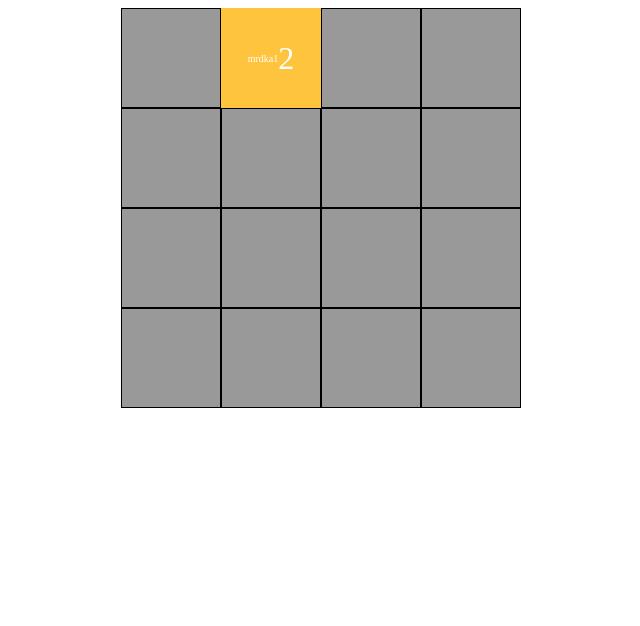
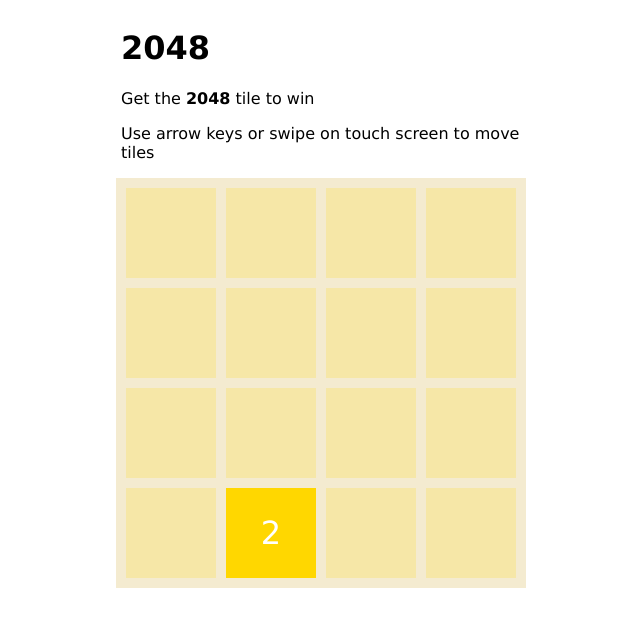
Before and after one commit to jachymjachym/2048-public, a Vue app: page / in a window 1280 px wide. Shown: the top 626 px of the page, without its empty margins (319-959 px from the left). Built offline with nearby package versions, Linux system fonts and the light colour scheme.

Commit message:
Desktop finishing

```diff
--- a/package.json
+++ b/package.json
@@ -1,6 +1,7 @@
 {
-  "name": "game",
-  "version": "0.0.0",
+  "name": "2048-game",
+  "author": "Jachym Koudela",
+  "version": "1.0.0",
   "scripts": {
     "dev": "vite",
     "build": "vue-tsc --noEmit && vite build",
--- a/src/App.vue
+++ b/src/App.vue
@@ -1,5 +1,6 @@
 <template>
   <div class="game-container">
+    <Header />
     <Board />
   </div>
 </template>
@@ -7,18 +8,22 @@
 <script lang="ts">
 import { defineComponent } from 'vue'
 import Board from './components/Board.vue'
+import Header from './components/Header.vue'
 
 export default defineComponent({
   name: 'App',
   components: {
     Board,
+    Header,
   }
 })
 </script>
 
 <style scoped>
 .game-container {
+  font-family: Verdana;
   display: flex;
-  justify-content: center;
+  align-items: center;
+  flex-direction: column;
 }
 </style>
--- a/src/components/Board.vue
+++ b/src/components/Board.vue
@@ -1,19 +1,6 @@
 <script lang="ts">
-import { defineComponent, ref, computed, onMounted, onUnmounted, ComputedRef } from 'vue'
-
-enum Color {
-  tile2 = '#FFC43D',
-  tile4 = '#EF476F',
-  tile8 = '#1B9AAA',
-  tile16 = '#06D6A0',
-  tile32 = 'blue',
-  tile64 = 'green',
-  tile128 = 'pink',
-  tile256 = 'red',
-  tile512 = 'violet',
-  tile1024 = 'brown',
-  tile2048 = 'gold',
-}
+import { defineComponent, ref, computed, onMounted, onUnmounted, ComputedRef } from 'vue';
+import SwipeDetect from './SwipeDetect.vue'
 
 enum Direction {
   RIGHT = 'right',
@@ -31,15 +18,26 @@ interface Tile {
 
 export default defineComponent({
   name: 'Board',
-  props: {
-
+  components: {
+    SwipeDetect,
   },
   setup: () => {
     const id = ref(1);
     const size = 4;
-    const tiles = ref<Tile[]>([
-      {x: 2, y: 1, value: 2, id: `mrdka${id.value}` },
-    ]);
+    const winningNumber = 2048;
+    const tiles = ref<Tile[]>([]);
+    const defeat = ref(false);
+    const gameWon = ref(false);
+
+    const initTile = () => {
+      tiles.value = [];
+      tiles.value.push({
+        x: Math.floor(Math.random() * size + 1),
+        y: Math.floor(Math.random() * size + 1),
+        value: 2,
+        id: `tile${id.value}`
+      });
+    };
 
     const findEmptyCells = () => {
       const cells = [];
@@ -53,16 +51,48 @@ export default defineComponent({
       return cells;
     };
 
+    const isPossibleMove = (): boolean => {
+      const isFullBoard = findEmptyCells().length === 0;
+      let isPossible = false;
+
+      tiles.value.forEach((item, index, tiles) => {
+        const currentTileX = item.x;
+        const currentTileY = item.y;
+        const currentTileValue = item.value;
+
+        isPossible = (
+          !isFullBoard ||
+          isFullBoard &&
+          (currentTileValue === tiles.find((tile) => tile.x === currentTileX + 1 && tile.y === currentTileY)?.value ||
+          currentTileValue === tiles.find((tile) => tile.x === currentTileX - 1 && tile.y === currentTileY)?.value ||
+          currentTileValue === tiles.find((tile) => tile.y === currentTileY + 1 && tile.x === currentTileX)?.value ||
+          currentTileValue === tiles.find((tile) => tile.y === currentTileY - 1 && tile.x === currentTileX)?.value)
+        );
+      });
+
+      return isPossible;
+    };
+
     const generateNewTile = () => {
-      const tileValue = Math.random() > 0.85 ? 4 : 2;
+      const tileValue = Math.random() > 0.9 ? 4 : 2;
       const randomEmptyCell = findEmptyCells()[Math.floor(Math.random() * findEmptyCells().length)];
       id.value += 1;
       tiles.value.push({
         x: randomEmptyCell.x,
         y: randomEmptyCell.y,
         value: tileValue,
-        id: `mrdka${id.value}`
+        id: `tile${id.value}`
       });
+
+      if(!isPossibleMove()) {
+        defeat.value = true;
+      }
+    };
+
+    const resetGame = () => {
+      defeat.value = false;
+      gameWon.value = false;
+      initTile();
     };
 
     const sortCallback = (direction: Direction) => {
@@ -82,13 +112,13 @@ export default defineComponent({
       }
     };
 
+    const indexOfTile = (id: string) => tiles.value.findIndex((target) => id === target.id);
+
     const moveTiles = (direction: Direction): void => {
       const axis = (direction === Direction.RIGHT || direction === Direction.LEFT) ? 'x' : 'y';
       const mood = (direction === Direction.RIGHT || direction === Direction.DOWN) ? 1 : -1; // positive or negative mood
-      const limitPosition = (direction === Direction.RIGHT || direction === Direction.DOWN) ? 4 : 1; // positive or negative mood
-
-      // console.log('axis: ', axis);
-      // console.log('limitPosition: ', limitPosition);
+      const limitPosition = (direction === Direction.RIGHT || direction === Direction.DOWN) ? 4 : 1;
+      let gotUpdated = false;
 
       for(let i: any = 1; i <= size; i++) {
         // Filter tiles for each row and sort
@@ -103,46 +133,34 @@ export default defineComponent({
         tilesInRow.value.map((tile, index, sortedTiles) => {
           const isNextTileMergeable = !!sortedTiles[index - 1] && sortedTiles[index - 1].value === tile.value;
           const isNextNextTileMergeable = !!sortedTiles[index - 2] && sortedTiles[index - 2].value === tile.value;
-          const isNextTileOccupied = !!sortedTiles[index - 1] && sortedTiles[index - 1][axis] === tile[axis] + mood;
-          // let moveLenght = 4 - sortedTiles.length;
-          // console.log('sortedTiles: ', sortedTiles);
-          // console.log('isNextMergeable', isNextTileMergeable);
-          // console.log('isNextTileOccupied', isNextTileOccupied);
+          const isNextPositionOccupied = !!sortedTiles[index - 1] && sortedTiles[index - 1][axis] === tile[axis] + mood;
 
-          // if(index === 2) {
-          //   console.log(sortedTiles[1]);
-          // }
-          console.log('Mergeable first: ' + isNextTileMergeable);
-          console.log('Mergeable second: ' + isNextNextTileMergeable);
-          if(isNextTileMergeable && !isNextNextTileMergeable) {
+          if(isNextTileMergeable && !!tiles.value[indexOfTile(sortedTiles[index - 1].id)]) {
             tile[axis] = !!sortedTiles[index - 1] ? sortedTiles[index - 1][axis]: limitPosition;
-            const tileToUpdateIndex = tiles.value.findIndex((target) => sortedTiles[index - 1].id === target.id);
-            tiles.value[tileToUpdateIndex].value = tiles.value[tileToUpdateIndex].value * 2;
-            tiles.value.splice(tiles.value.findIndex((target) => target.id === tile.id), 1);
+
+            tiles.value[indexOfTile(sortedTiles[index - 1].id)].value *= 2;
+            tiles.value[indexOfTile(tile.id)].value *= 2;
+
+            if(tiles.value[indexOfTile(tile.id)].value === winningNumber) {
+              gameWon.value = true;
             }
 
-          if((tile[axis] !== limitPosition && !isNextTileOccupied) || (isNextTileMergeable && isNextNextTileMergeable)) {
-            tile[axis] = !!sortedTiles[index - 1] ? sortedTiles[index - 1][axis] - mood: limitPosition;
+            tiles.value.splice(indexOfTile(tile.id), 1);
+            gotUpdated = true;
+          } else if(
+            (tile[axis] !== limitPosition && !isNextPositionOccupied) ||
+            (isNextTileMergeable && isNextNextTileMergeable)
+          ) {
+            tile[axis] = !!sortedTiles[index - 1] ? sortedTiles[index - 1][axis] - mood : limitPosition;
+            gotUpdated = true;
           }
-          // else if(isNextTileMergeable) {
-          //   // Merge tiles
-          //   setTimeout(() => {
-          //     // const tileInRowToUpdateIndex = tilesInRow.value.findIndex((target) => sortedTiles[index - 1].id === target.id);
-          //     const tileToUpdateIndex = tiles.value.findIndex((target) => sortedTiles[index - 1].id === target.id);
-          //     tiles.value[tileToUpdateIndex].value = tiles.value[tileToUpdateIndex].value * 2;
-          //     // tilesInRow.value.splice(tiles.value.findIndex((target) => target.id === tile.id), 1);
-          //     tiles.value.splice(tiles.value.findIndex((target) => target.id === tile.id), 1);
-          //   }, 100);
-          //   // moveLenght += moveLenght;
-          // }
-
-
-
         });
       }
 
-      // setTimeout(() => generateNewTile(), 0);
+      if(gotUpdated) {
         generateNewTile();
+      }
+
     };
 
     const checkKey = (event: any) => {
@@ -165,6 +183,7 @@ export default defineComponent({
 
     onMounted(() => {
       document.onkeydown = checkKey;
+      initTile();
     });
 
     onUnmounted(() => {
@@ -174,7 +193,10 @@ export default defineComponent({
     return {
       size,
       tiles,
-      Color,
+      defeat,
+      gameWon,
+      resetGame,
+      moveTiles,
     };
   }
 })
@@ -185,25 +207,50 @@ export default defineComponent({
     <div class="container">
       <div v-for="(n, index) in size*size" :key="index" class="block"></div>
     </div>
+    <SwipeDetect :callback="moveTiles">
       <div class="tile-container">
         <div
           v-for="(tile, index) in tiles"
           :key="index"
           class="tile"
           :style="{
-          top: (tile.y - 1)*100 + 'px',
-          left: (tile.x - 1)*100 + 'px',
-          backgroundColor: Color[`tile${tile.value}`]
-        }">
-        <span style="display: block; font-size: 10px">{{tile.id}}</span>
+            top: (tile.y - 1)*100 + 5 + 'px',
+            left: (tile.x - 1)*100 + 5 + 'px',
+          }"
+          :class="`tile-${tile.value}`">
           {{ tile.value }}
         </div>
+      </div>
+    </SwipeDetect>
+    <div v-if="defeat" class="game-over">
+      <div class="announcement">
+        You lose!
+      </div>
+      <button class="btn" @click="resetGame">Try again</button>
+    </div>
+    <div v-if="gameWon" class="game-over">
+      <div class="announcement">
+        You win!
+      </div>
+      <button class="btn" @click="resetGame">Do it again</button>
     </div>
   </div>
 </template>
 
 <style lang="scss" scoped>
-$size: 100px;
+@import '../styles/variables.scss';
+
+.tile-2 { background: $color-2; }
+.tile-4 { background: $color-4; }
+.tile-8 { background: $color-8; }
+.tile-16 { background: $color-16; }
+.tile-32 { background: $color-32; }
+.tile-64 { background: $color-64; }
+.tile-128 { background: $color-128; }
+.tile-256 { background: $color-256; }
+.tile-512 { background: $color-512; }
+.tile-1024 { background: $color-1024; }
+.tile-2048 { background: $color-2048; }
 
 .wrapper {
   position: relative;
@@ -212,15 +259,17 @@ $size: 100px;
 .container {
   display: flex;
   flex-wrap: wrap;
-  width: $size*4;
-  height: $size*4;
+  width: $container-size;
+  height: $container-size;
+  background: $color-container;
+  padding: $spacing;
 }
 
 .block {
   width: $size;
   height: $size;
-  background: #999999;
-  box-shadow: 1px 1px inset black, -1px -1px inset black;
+  margin: $spacing;
+  background: $color-background;
 }
 
 .tile-container {
@@ -231,15 +280,46 @@ $size: 100px;
   right: 0;
 }
 
+.game-over {
+  position: absolute;
+  top: 0;
+  bottom: 0;
+  left: 0;
+  right: 0;
+  background: $color-game-over-background;
+  display: flex;
+  justify-content: center;
+  align-items: center;
+  flex-direction: column;
+}
+
+.announcement {
+  font-size: 32px;
+  margin-bottom: 16px;
+}
+
+.btn {
+  background: $color-black;
+  display: inline-block;
+  border: none;
+  padding: 1rem 2rem;
+  margin: 0;
+  text-decoration: none;
+  color: $color-white;
+  font-family: sans-serif;
+  cursor: pointer;
+  text-align: center;
+}
+
 .tile {
   position: absolute;
   width: $size;
   height: $size;
+  margin: $spacing;
   display: flex;
   justify-content: center;
   align-items: center;
   font-size: 32px;
-  color: white;
-  // transition: left 2s ease, top 2s ease;
+  color: $color-white;
 }
 </style>
--- /dev/null
+++ b/src/components/Header.vue
@@ -0,0 +1,27 @@
+<template>
+  <div class="header">
+    <h1>2048</h1>
+    <p>
+      Get the <strong>2048</strong> tile to win
+    </p>
+    <p>
+      Use arrow keys or swipe on touch screen to move tiles
+    </p>
+  </div>
+</template>
+
+<script lang="ts">
+import { defineComponent } from 'vue'
+
+export default defineComponent({
+  name: 'Header',
+})
+</script>
+
+<style lang="scss" scoped>
+@import '../styles/variables.scss';
+
+.header {
+  width: $container-size;
+}
+</style>
--- /dev/null
+++ b/src/components/SwipeDetect.vue
@@ -0,0 +1,71 @@
+<script lang="ts">
+import { defineComponent, reactive } from 'vue';
+
+export default defineComponent({
+  name: 'SwipeDetect',
+  props: {
+    callback: {
+      type: Function,
+      required: true,
+    },
+  },
+
+  setup(props) {
+    // Source of knowledge http://www.javascriptkit.com/javatutors/touchevents2.shtml
+    const swipeState = reactive({
+      direction: 'none',
+      startX: 0,
+      startY: 0,
+      distX: 0,
+      distY: 0,
+      threshold: 50, // Min distance traveled required to be considered as a swipe
+      restraint: 100, // Max distance allowed in perpendicular direction
+      allowedTime: 1000, // Maximum time allowed to travel that distance
+      elapsedTime: 0,
+      startTime: 0,
+    });
+
+    const clear = (): string => (swipeState.direction = 'none');
+
+    const onTouchStart = (event: any): void => {
+      const touch = event.changedTouches[0];
+      swipeState.startX = touch.pageX;
+      swipeState.startY = touch.pageY;
+      swipeState.startTime = new Date().getTime(); // First finger contact
+    };
+
+    const onTouchEnd = (event: any): void => {
+      const touch = event.changedTouches[0];
+      swipeState.distX = touch.pageX - swipeState.startX;
+      swipeState.distY = touch.pageY - swipeState.startY;
+      swipeState.elapsedTime = new Date().getTime() - swipeState.startTime;
+
+      if (swipeState.elapsedTime <= swipeState.allowedTime) {
+        if (
+          Math.abs(swipeState.distX) >= swipeState.threshold &&
+          Math.abs(swipeState.distY) <= swipeState.restraint
+        ) {
+          // 2nd condition for horizontal swipe met
+          swipeState.direction = swipeState.distX < 0 ? 'left' : 'right'; // if dist traveled is negative, it indicates left swipe
+        } else if (
+          Math.abs(swipeState.distY) >= swipeState.threshold &&
+          Math.abs(swipeState.distX) <= swipeState.restraint
+        ) {
+          // 2nd condition for vertical swipe met
+          swipeState.direction = swipeState.distY < 0 ? 'up' : 'down'; // if dist traveled is negative, it indicates up swipe
+        }
+      }
+      props.callback(swipeState.direction);
+      clear();
+    };
+
+    return { onTouchStart, onTouchEnd };
+  },
+});
+</script>
+
+<template>
+  <div @touchstart="onTouchStart" @touchend="onTouchEnd">
+    <slot />
+  </div>
+</template>
--- /dev/null
+++ b/src/styles/variables.scss
@@ -0,0 +1,23 @@
+$size: 90px;
+$spacing: 5px;
+
+$container-size: $size*4 + $spacing*8;
+
+$color-2: rgb(255, 215, 0);
+$color-4: rgb(54, 69, 79);
+$color-8: rgb(210, 180, 140);
+$color-16: rgb(210, 180, 140);
+$color-32: rgb(255, 127, 80);
+$color-64: rgb(54, 69, 79, 0.2);
+$color-128: rgb(255, 127, 80, 0.5);
+$color-256: rgb(0, 109, 91);
+$color-512: rgb(0, 128, 128);
+$color-1024: rgb(0, 109, 91, 0.5);
+$color-2048: rgb(0, 128, 128, 0.5);
+
+$color-background: rgb(255, 215, 0, 0.2);
+$color-game-over-background: rgba(153, 153, 153, 0.8);
+$color-container: #F4EBD0;
+
+$color-black: #000000;
+$color-white: #ffffff;
```
Also changed, not shown: 1 other file (tests, documents, lock files or other folders). Lines whose indentation alone changed are shown as unchanged.
